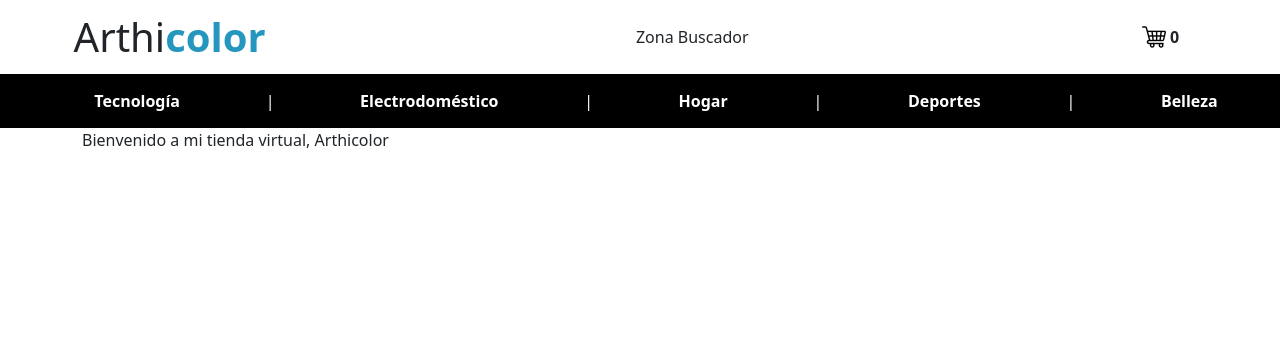
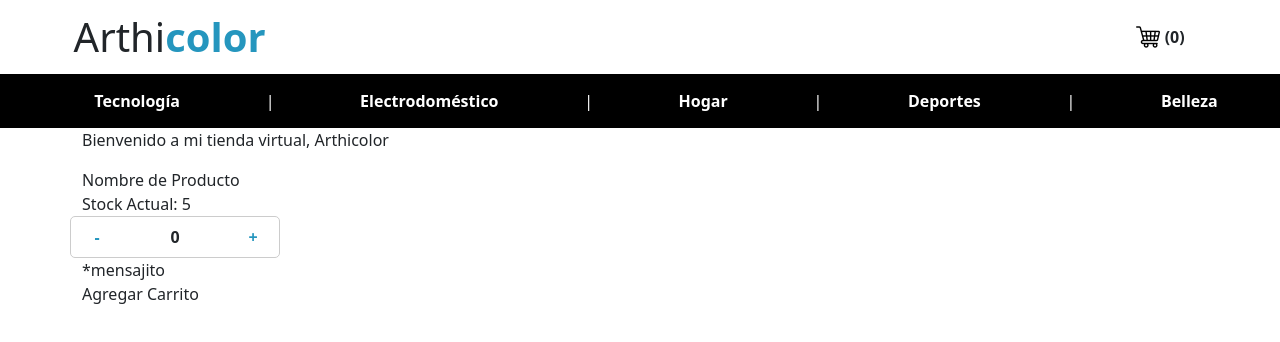
Before and after one commit to TheShiny25/Arthicolor-GustavoAnchahua, a React (Create React App) app: page / in a window 1280 px wide. Shown: the top 342 px of the page. Built offline with nearby package versions, Linux system fonts and the light colour scheme.

Commit message:
Contador-Boton(-/+) - Arthicolor v1.0

```diff
--- /dev/null
+++ b/src/components/container/itemCount.css
@@ -0,0 +1,26 @@
+
+.box-contador>.row{
+    display: flex;
+    flex-direction: row;
+    flex-wrap: nowrap;
+    align-content: center;
+    justify-content: center;
+    align-items: center;
+    text-align: center;
+    border: 1px solid #ccc;
+    border-radius: 5px;
+}
+.box-contador>.row>div{
+    font-size: 16px;
+    font-weight: bold;
+    padding: 8px;
+}
+.box-contador>.row div:nth-child(1),.box-contador>.row div:nth-child(3){
+    cursor: pointer;
+    color: #2596be;
+    user-select:none;
+}
+.box-contador>.row div:nth-child(1):hover,.box-contador>.row div:nth-child(3):hover{
+    background: #ACE5EE;
+}
+.box-contador>.row div:nth-child(2){}
--- /dev/null
+++ b/src/components/container/itemCount.jsx
@@ -0,0 +1,33 @@
+import React,{useState,useEffect} from "react";
+import './itemCount.css'
+
+const ItemCount = ({stocks,initial})=>{
+    //console.log(stocks,initial);
+
+    const [stockPrincipal,setStockPrincipal] = useState(stocks);
+    const [count,setCount] = useState(0)
+    const removeItem = ()=>{
+        if(count > initial) {
+            setCount(count - 1);
+            setStockPrincipal(stockPrincipal + 1);
+        };
+    }
+    const  addItem = ()=>{
+        if(count < stocks){
+            setCount(count + 1);
+            setStockPrincipal(stockPrincipal - 1);
+        };
+    }
+
+    return (<div className="box-contador">
+        <span className="StockDisponible">Stock Actual: {stockPrincipal}</span>
+        <div className="row">
+            <div onClick={removeItem} className="col-lg-3"><span>-</span></div>
+            <div className="col-lg-6"><span>{count}</span></div>
+            <div onClick={addItem} className="col-lg-3"><span>+</span></div>
+        </div>
+        <span className="mensaje">*mensajito</span>
+    </div>)
+}
+
+export default ItemCount;
--- a/src/components/container/itemListContainer.jsx
+++ b/src/components/container/itemListContainer.jsx
@@ -1,9 +1,15 @@
 import React from "react";
+import ItemProduct from "./itemProduct";
+
+
 
 const ItemListContainer = (greeting)=>{
     return (
     <div className="container">
         <p>Bienvenido a mi tienda virtual, {greeting.contenido}</p>
+        <div className="listProducts">
+            <ItemProduct/>
+        </div>
     </div>
     );
 }
--- /dev/null
+++ b/src/components/container/itemProduct.jsx
@@ -0,0 +1,16 @@
+import React from "react";
+import ItemCount from "./itemCount";
+
+const ItemProduct = ()=>{
+    return (<div className="col-lg-2">
+        <div className="boxPro">
+            <div className="proImg">
+                Nombre de Producto
+            </div>
+            <ItemCount stocks='5' initial='0'/>
+            <div>Agregar Carrito</div>
+        </div>
+    </div>
+    )
+}
+export default ItemProduct;
--- a/src/components/navbar/cartWidget.jsx
+++ b/src/components/navbar/cartWidget.jsx
@@ -7,7 +7,7 @@ const CartWidget =()=>{
     return (
         <div className='boxCart'>
             <img src={imgCart} alt="" />
-            <span className='nCart'>0</span>
+            <span className='nCart'>(0)</span>
         </div>
     );
 
--- a/src/components/navbar/navbar.jsx
+++ b/src/components/navbar/navbar.jsx
@@ -11,7 +11,7 @@ return (
                 <h1>Arthi<strong>color</strong></h1>
             </div>
             <div className="col-lg-7">
-                Zona Buscador
+
             </div>
             <div className="col-lg-2">
                 <CartWidget/>
```
